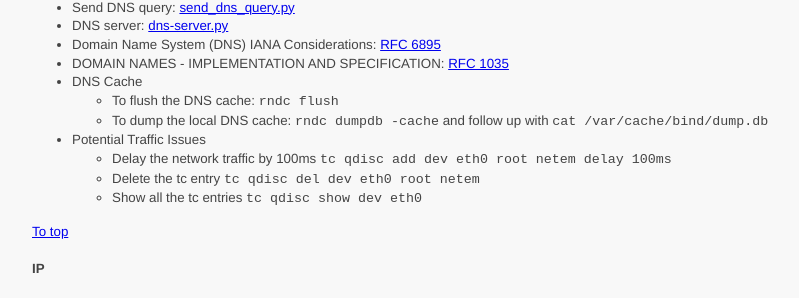
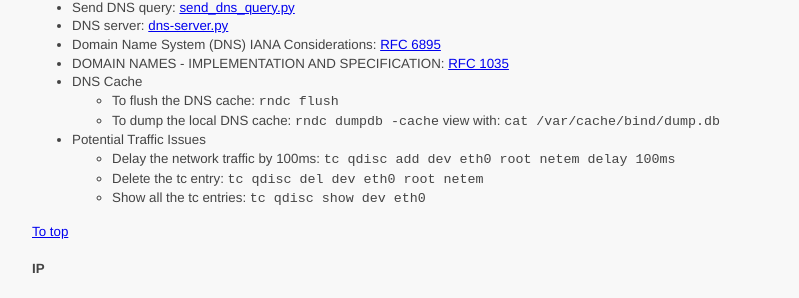
Before and after one commit to ycpcs/cs335-spring2023, a Jekyll site: the page built from notes/index.md, in a window 1280 px wide and 900 px high, scrolled down 317 px. Shown: the part 147-445 px from the top of the window, without its empty margins (68-867 px from the left). Built offline with Jekyll 4.4.1, drawn with Linux system fonts in a browser that asks for light colours.

Commit message:
update commands

````diff
--- a/notes/index.md
+++ b/notes/index.md
@@ -30,11 +30,11 @@ This page contains notes and code snippets regularly used in class.
 - DOMAIN NAMES - IMPLEMENTATION AND SPECIFICATION: [RFC 1035](https://tools.ietf.org/html/rfc1035)
 - DNS Cache
   - To flush the DNS cache: ```rndc flush```
-  - To dump the local DNS cache: ```rndc dumpdb -cache``` and follow up with ```cat /var/cache/bind/dump.db```
+  - To dump the local DNS cache: ```rndc dumpdb -cache``` view with: ```cat /var/cache/bind/dump.db```
 - Potential Traffic Issues
-  - Delay the network traffic by 100ms ```tc qdisc add dev eth0 root netem delay 100ms```
-  - Delete the tc entry ```tc qdisc del dev eth0 root netem```
-  - Show all the tc entries ```tc qdisc show dev eth0```
+  - Delay the network traffic by 100ms: ```tc qdisc add dev eth0 root netem delay 100ms```
+  - Delete the tc entry: ```tc qdisc del dev eth0 root netem```
+  - Show all the tc entries: ```tc qdisc show dev eth0```
 
 <a href="#">To top</a>
 
````
